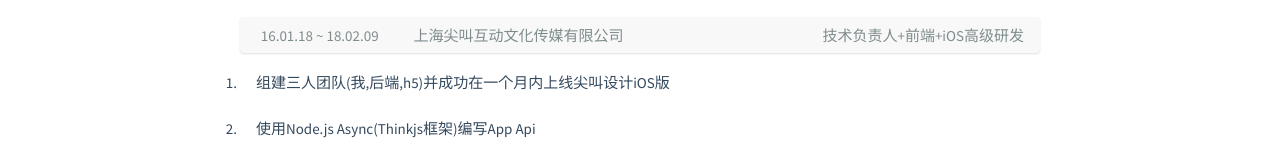
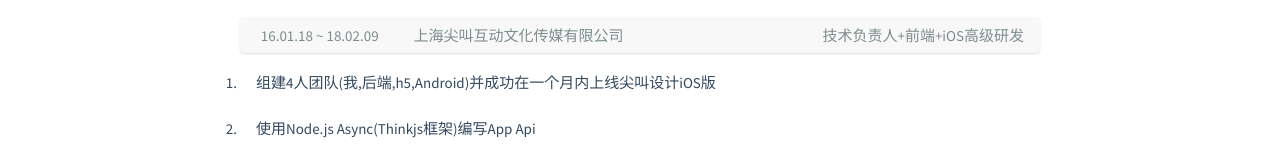
Before and after one commit to gakaki/my_resume_site, a Nuxt app: page / in a window 1280 px wide. Shown: the part 549-708 px from the top of the page. Built offline with nearby package versions, Linux system fonts and the light colour scheme.

Commit message:
commit all

```diff
--- a/components/Logo.vue
+++ b/components/Logo.vue
@@ -265,7 +265,7 @@
             job_title: '技术负责人+前端+iOS高级研发',
             job_desc: [
               // `后端部分`,
-              `组建三人团队(我,后端,h5)并成功在一个月内上线尖叫设计iOS版`,
+              `组建4人团队(我,后端,h5,Android)并成功在一个月内上线尖叫设计iOS版`,
               `使用Node.js Async(Thinkjs框架)编写App Api`,
               '尖叫设计PC站(wowdsgn.com)从PHP重写为JAVA SSM架构Spring Boot MyBatis Druid',
               '重构移动端api为Spring Boot(SSM) Api(移动端Api首页,活动商品,商品列表,商品详情,es商品搜索,后台管理的商品列表,详情,订单流程等)',
```
Also changed, not shown: 4 other files (tests, documents, lock files or other folders).
